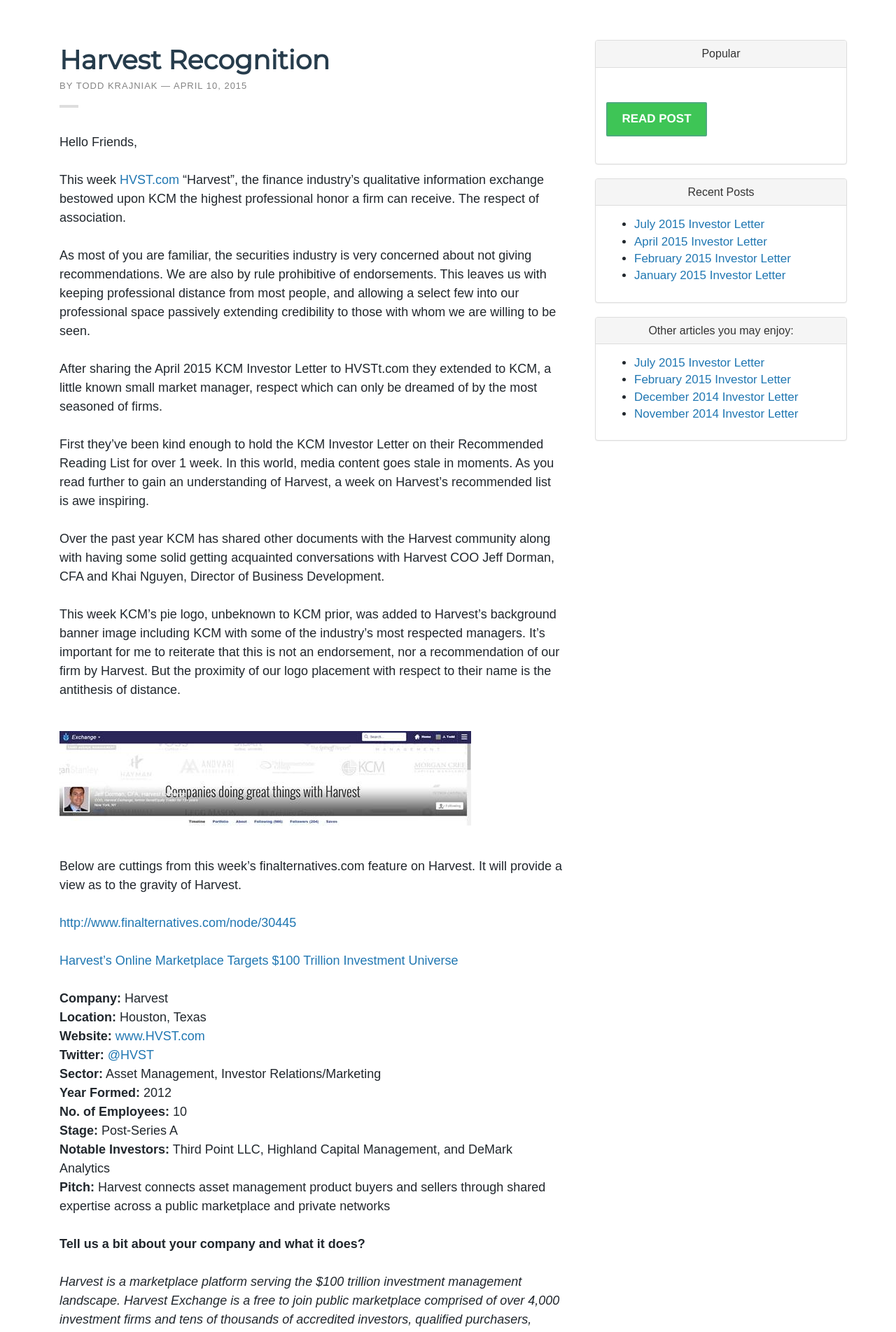
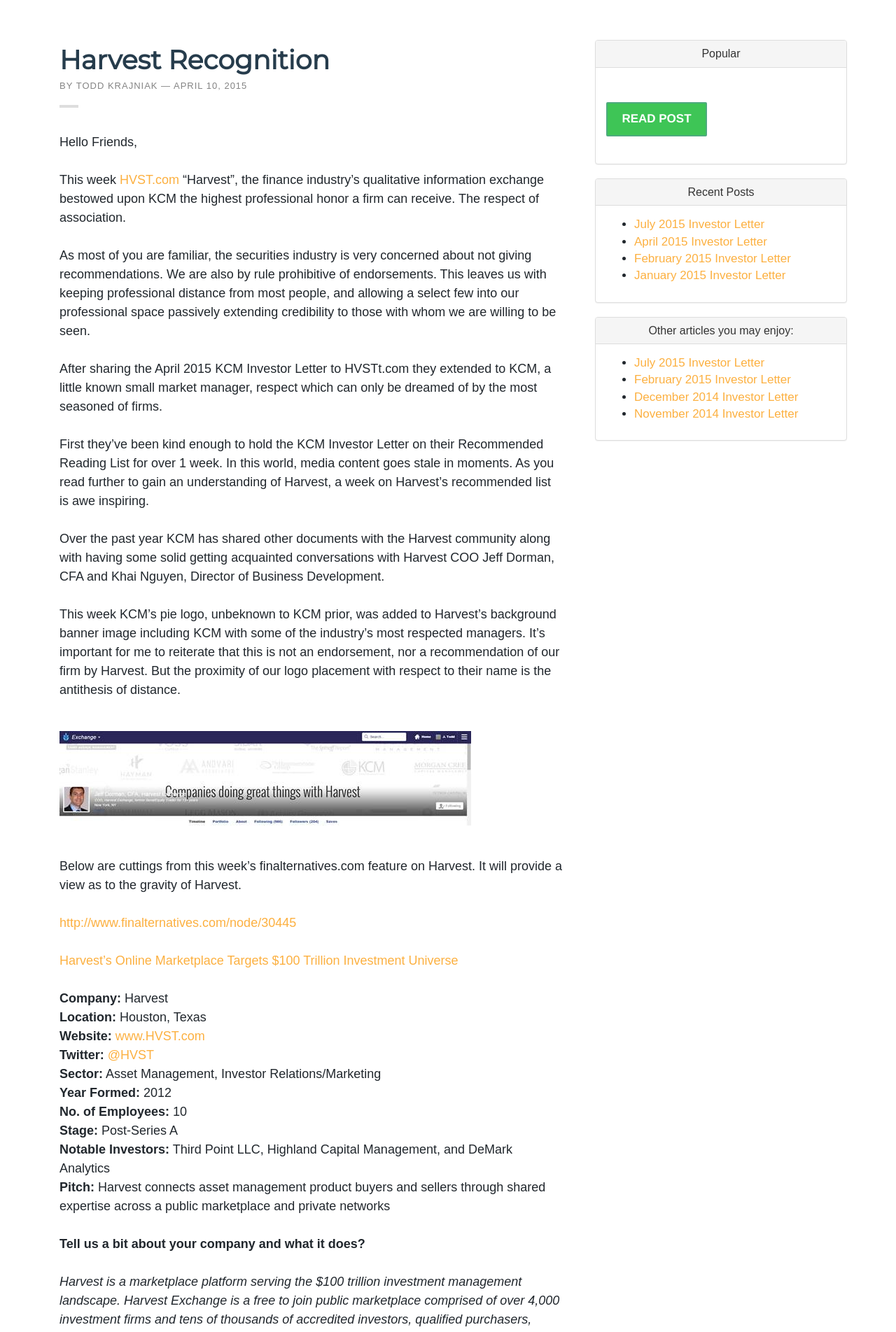
Before and after one commit to davidsilvasmith/kcm, a Jekyll site: the page built from _posts/2015-04-10-harvest-recognition.md, in a window 1280 px wide. Shown: the part 423-2327 px from the top of the page at 70% size. Built offline with Jekyll 4.4.1, drawn with Linux system fonts in a browser that asks for light colours; nearby versions of some CDN libraries; some web fonts are replaced; comment, search, counter and statistics services are not loaded.

Commit message:
changed the link color

```diff
--- a/css/main.scss
+++ b/css/main.scss
@@ -13,7 +13,8 @@
 /* Text colors */
 $text: #21272d;
 $textmuted: #848484;
-$accent: #2077b2;
+$accent: #fcb040;
+/*#2077b2;*/
 
 
 /* IMPORT CSS FILES */
```
